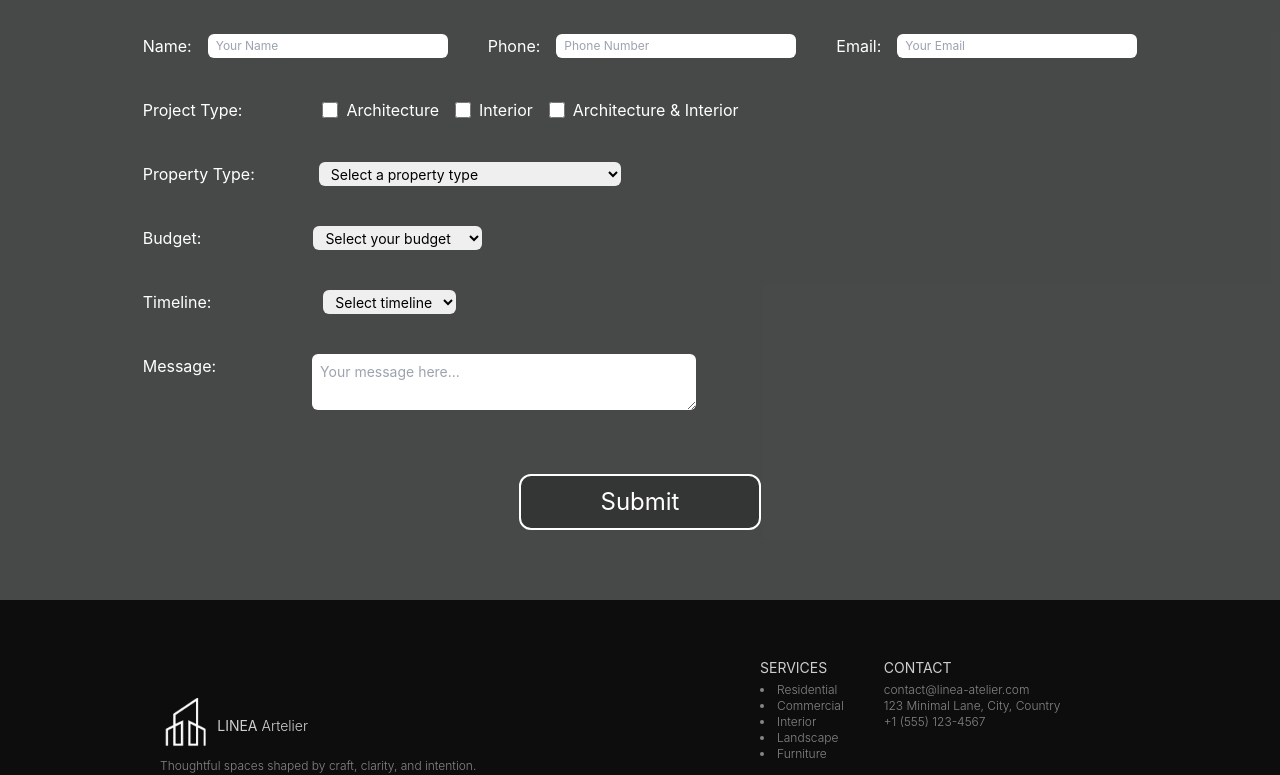
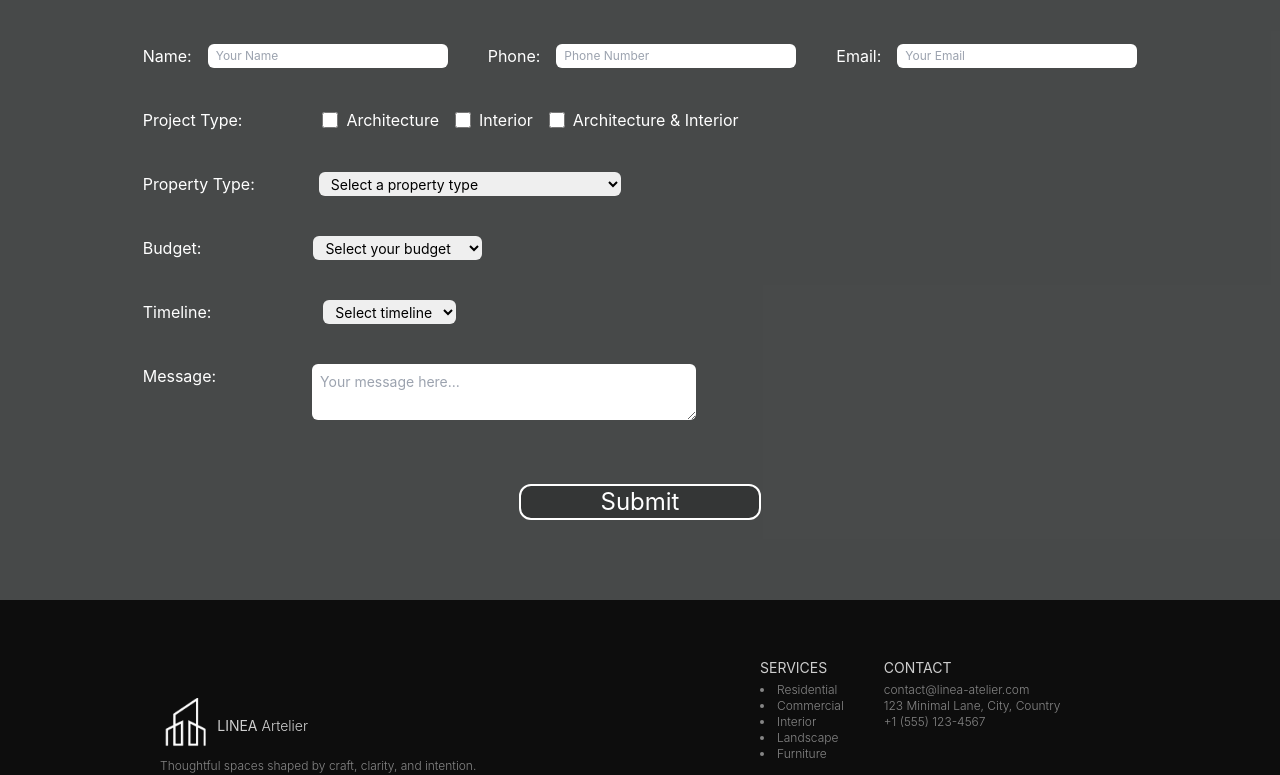
Before and after one commit to V-le319/Architecture-Web, a React (Create React App) app: page /Architecture-Web/services in a window 1280 px wide. Shown: the part 3272-4047 px from the top of the page. Built offline with nearby package versions, Linux system fonts and the light colour scheme.

Commit message:
final touch

```diff
--- a/src/services.js
+++ b/src/services.js
@@ -410,7 +410,7 @@ Natural materials, soft shadows, and honest forms come together to create interi
 
                 <form id="contact"
                       onSubmit={handleSubmit}
-                      className="request-form px-10 py-10 h-screen justify-center items-center gap-6 flex flex-col bg-text bg-opacity-90 text-white">
+                      className="request-form px-10 py-20 h-screen justify-center items-center gap-6 flex flex-col bg-text bg-opacity-90 text-white">
                     <h1 className="self-center text-3xl md:text-6xl md:mb-10">Request Form</h1>
 
                  <div className="form flex flex-col py-8 md:py-10 justify-center items-start md:gap-10 gap-6">
@@ -534,7 +534,7 @@ Natural materials, soft shadows, and honest forms come together to create interi
 
                         <button
                             type="submit"
-                            className="h-12  md:h-14 md:text-2xl bg-text hover:bg-white hover:shadow-md duration-300 hover:text-text border-2 text-center md:px-20 border-white px-8 rounded-xl text-xl">
+                            className="h-12 self-center md:h-14 md:text-2xl bg-text hover:bg-white hover:shadow-md duration-300 hover:text-text border-2 text-center md:px-20 border-white px-8 rounded-xl text-xl">
                           Submit
                         </button>
 
```
